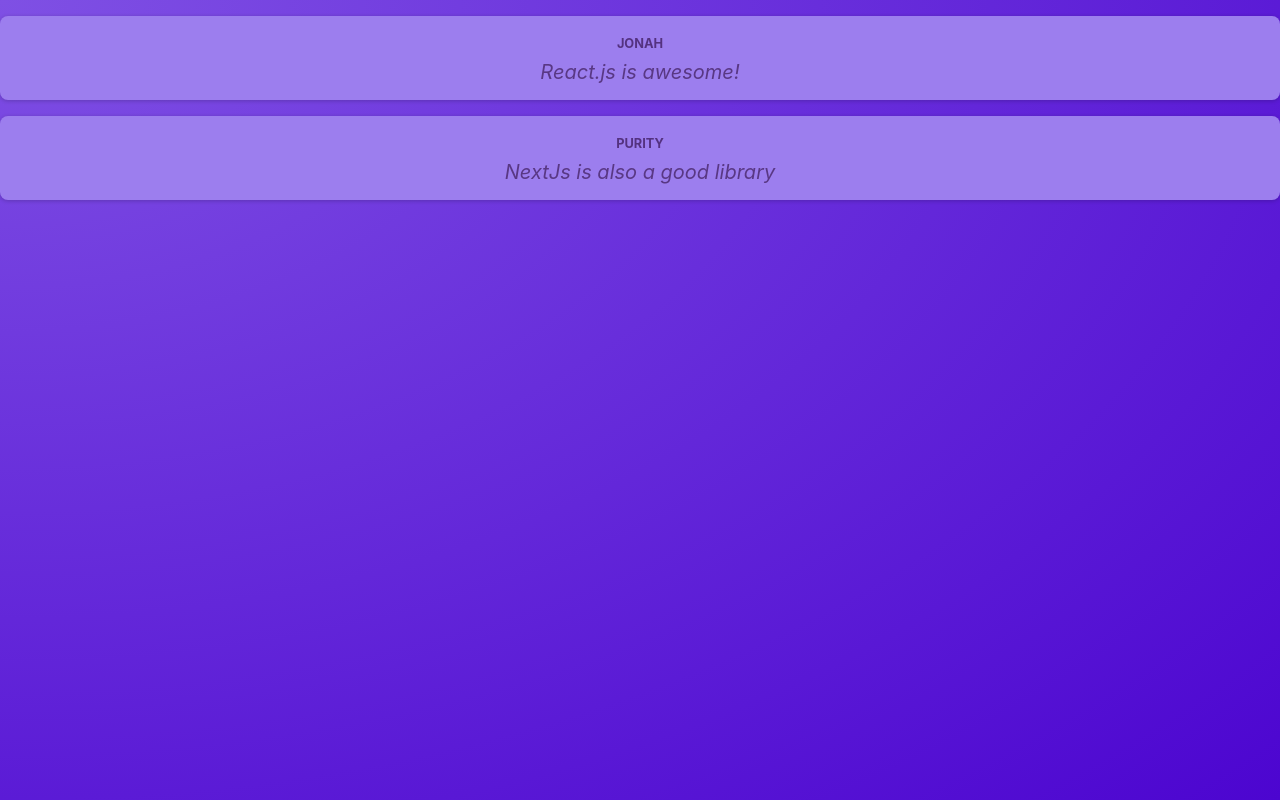
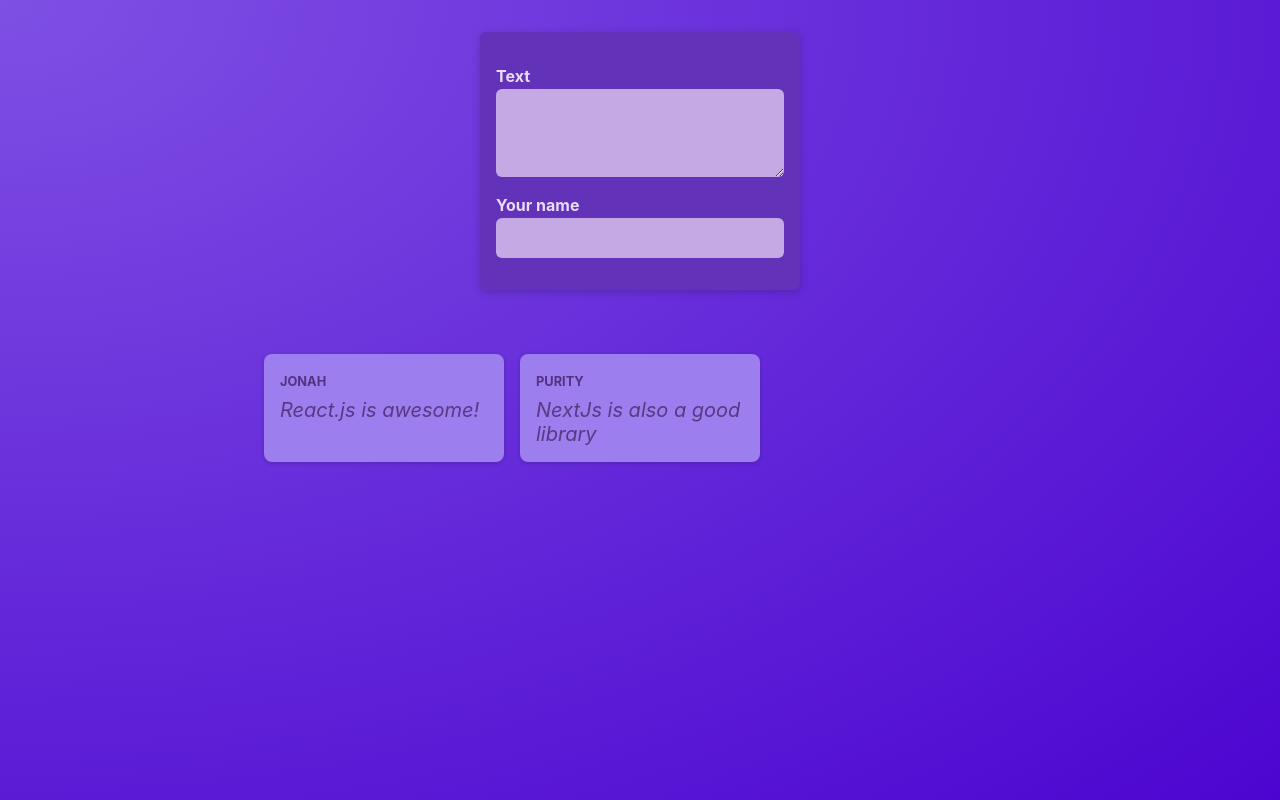
Before and after one commit to jonahunuafe/twitter-like-app, a React (Vite) app: page / in a window 1280 px wide. Built offline with nearby package versions, Linux system fonts and the light colour scheme.

Commit message:
added NewPost component with corresponding css module

```diff
--- a/src/App.jsx
+++ b/src/App.jsx
@@ -1,10 +1,10 @@
-import Post from "./components/Post";
+import PostsList from "./components/PostsList";
+
 
 function App() {
   return (
     <main>
-      <Post author="Jonah" body="React.js is awesome!" />
-      <Post author="Purity" body="NextJs is also a good library" />
+      <PostsList />
     </main>
   );
 }
--- /dev/null
+++ b/src/components/NewPost.jsx
@@ -0,0 +1,18 @@
+import classes from './NewPost.module.css';
+
+function NewPost() {
+  return (
+    <form className={classes.form}>
+      <p>
+        <label htmlFor="body">Text</label>
+        <textarea id="body" required rows={3} />
+      </p>
+      <p>
+        <label htmlFor="name">Your name</label>
+        <input type="text" id="name" required />
+      </p>
+    </form>
+  );
+}
+
+export default NewPost;
--- /dev/null
+++ b/src/components/NewPost.module.css
@@ -0,0 +1,55 @@
+.form {
+    background-color: #6233b9;
+    padding: 1rem;
+    width: 20rem;
+    margin: 2rem auto;
+    border-radius: 6px;
+    box-shadow: 0 2px 8px rgba(0, 0, 0, 0.2);
+}
+
+.form label {
+    display: block;
+    margin-bottom: 0.05rem;
+    color: #eadbfb;
+    font-weight: bold;
+}
+
+.form input,
+.form textarea {
+    display: block;
+    width: 100%;
+    font: inherit;
+    padding: 0.5rem;
+    border-radius: 6px;
+    border: none;
+    background-color: #c4a9e4;
+    color: #28262c;
+}
+
+.actions {
+    display: flex;
+    justify-content: flex-end;
+    gap: 0.5rem;
+}
+
+.actions button {
+    cursor: pointer;
+    font: inherit;
+    padding: 0.5rem 1.5rem;
+    border: none;
+    border-radius: 4px;
+    background-color: #34036c;
+    color: #e5d5f7;
+}
+
+.actions button:hover {
+    background-color: #23014a;
+}
+
+.actions button[type='button'] {
+    background-color: transparent;
+}
+
+.actions button[type='button']:hover {
+    color: #d1bee6;
+}
--- /dev/null
+++ b/src/components/PostsList.jsx
@@ -0,0 +1,17 @@
+import NewPost from "./NewPost";
+import Post from "./Post";
+import classes from './PostsList.module.css'
+
+function PostsList() {
+    return (
+        <>
+            <NewPost />
+            <ul className={classes.posts}>
+                <Post author="Jonah" body="React.js is awesome!" />
+                <Post author="Purity" body="NextJs is also a good library" />
+            </ul>
+        </>
+    );
+}
+
+export default PostsList;
--- /dev/null
+++ b/src/components/PostsList.module.css
@@ -0,0 +1,10 @@
+.posts {
+    list-style: none;
+    max-width: 50rem;
+    margin: 1rem auto;
+    padding: 1rem 0;
+    display: grid;
+    gap: 1rem;
+    grid-template-columns: repeat(3, 30%);
+    justify-content: center;
+}
--- a/src/index.css
+++ b/src/index.css
@@ -18,6 +18,5 @@
 
 body {
   margin: 0;
-  text-align: center;
   color: #e6ddf9;
 }
```
